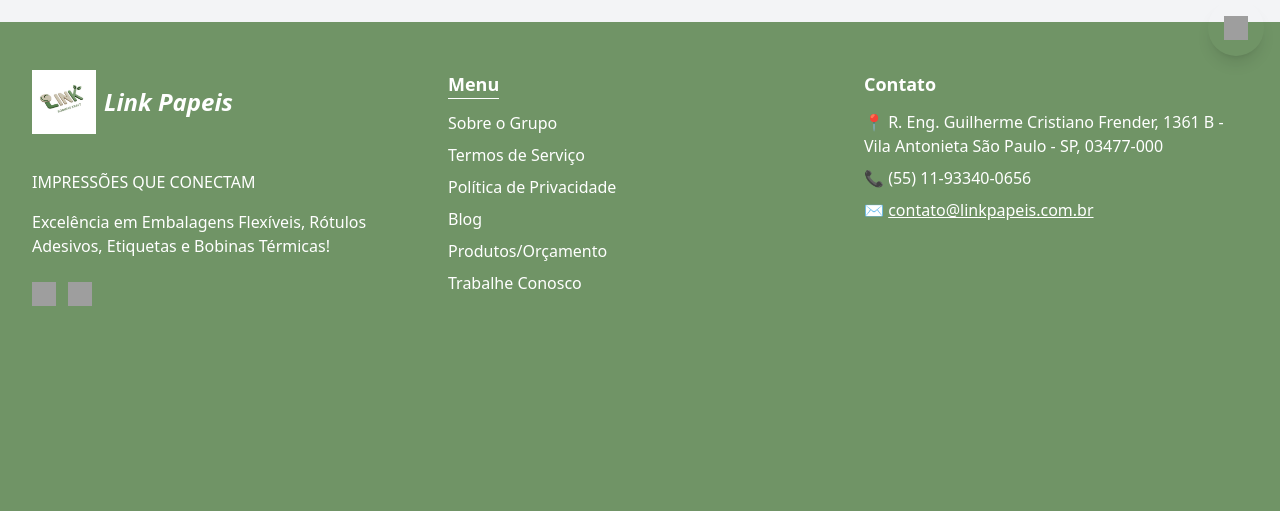
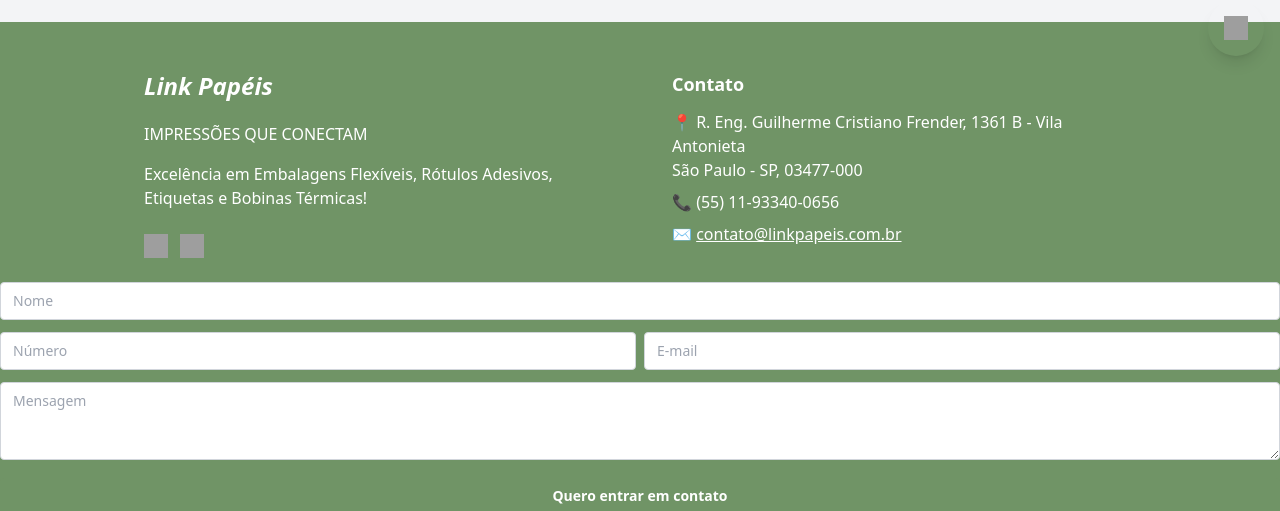
Before and after one commit to Vito-sudo/site.ricapel, a plain HTML site: page contato.html in a window 1280 px wide. Shown: the part 728-1239 px from the top of the page. Before the commit the page ends 1058 px from the top, so only its background shows below. Drawn offline with nearby package versions, Linux system fonts and the light colour scheme; grey boxes are pictures that could not be loaded.

Commit message:
commit final

```diff
--- a/contato.html
+++ b/contato.html
@@ -13,7 +13,7 @@
         <div class="max-w-7xl mx-auto flex flex-wrap items-center justify-between px-4 md:px-8 py-4">
             <a href="index.html" class="text-2xl font-extrabold flex items-center">
                 <img src="./imgs/Imagem do WhatsApp de 2025-05-13 à(s) 10.35.49_5818deaf.jpg" alt="Logo da empresa" class="h-16 w-auto mr-2">
-                <span class="italic">Link Papeis</span>
+                <span class="italic">Link Papéis</span>
             </a>
             <div class="flex items-center justify-between">
 
@@ -81,57 +81,61 @@
 
   <!-- Footer -->
   <footer class="bg-[#709466] text-white pt-12 pb-6">
-    <div class="max-w-7xl mx-auto px-4 md:px-8 grid grid-cols-1 md:grid-cols-3 gap-8">
-      <div class="text-center md:text-left">
-         <a href="index.html" class="text-2xl font-extrabold flex items-center pb-8">
-            <img src="./imgs/Imagem do WhatsApp de 2025-05-13 à(s) 10.35.49_5818deaf.jpg" alt="Logo da empresa" class="h-16 w-auto mr-2">
-            <span class="italic">Link Papeis</span>
+        <div class="max-w-5xl mx-auto px-4 flex flex-col md:flex-row justify-center items-start gap-16 text-center md:text-left">
+
+            <!-- Coluna 1: Link Papeis -->
+            <div class="flex-1">
+            <a href="index.html" class="text-2xl font-extrabold flex justify-center md:justify-start items-center pb-4">
+                <!-- <img src="./imgs/logo.jpg" alt="Logo da empresa" class="h-16 w-auto mr-2"> -->
+                <span class="italic">Link Papéis</span>
             </a>
             <p class="text-base mt-1">IMPRESSÕES QUE CONECTAM</p>
-        <p class="mt-4 text-sm md:text-base">Excelência em Embalagens Flexíveis, Rótulos Adesivos, Etiquetas e Bobinas Térmicas!</p>
+            <p class="mt-4 text-sm md:text-base">
+                Excelência em Embalagens Flexíveis, Rótulos Adesivos, Etiquetas e Bobinas Térmicas!
+            </p>
             <div class="flex justify-center md:justify-start space-x-3 mt-6">
                 <a href="#"><img src="https://cdn-icons-png.flaticon.com/512/733/733547.png" alt="Facebook" class="w-6 h-6"></a>
                 <a href="#"><img src="https://cdn-icons-png.flaticon.com/512/733/733558.png" alt="Instagram" class="w-6 h-6"></a>
             </div>
             </div>
-      <div>
-        <h3 class="font-bold text-lg mb-3 border-b border-white w-max">Menu</h3>
-        <ul class="space-y-2 text-sm md:text-base">
-          <li><a href="#">Sobre o Grupo</a></li>
-          <li><a href="#">Termos de Serviço</a></li>
-          <li><a href="#">Política de Privacidade</a></li>
-          <li><a href="#">Blog</a></li>
-          <li><a href="#">Produtos/Orçamento</a></li>
-          <li><a href="#">Trabalhe Conosco</a></li>
-        </ul>
-      </div>
-      <div>
+
+            <!-- Coluna 2: Contato -->
+            <div class="flex-1">
             <h3 class="font-bold text-lg mb-3">Contato</h3>
-        <p class="text-sm md:text-base mb-2">📍 R. Eng. Guilherme Cristiano Frender, 1361 B - Vila Antonieta  São Paulo - SP, 03477-000</p>
             <p class="text-sm md:text-base mb-2">
-         <a href="tel:+5511933400656" class="hover:text-blue-500">📞 (55) 11-93340-0656</a>
+                📍 R. Eng. Guilherme Cristiano Frender, 1361 B - Vila Antonieta<br />
+                São Paulo - SP, 03477-000
+            </p>
+            <p class="text-sm md:text-base mb-2">
+                <a href="tel:+5511933400656" class="hover:text-blue-300">📞 (55) 11-93340-0656</a>
             </p>
             <p class="text-sm md:text-base">
-         ✉ <a href="mailto:contato@linkpapeis.com.br" class="underline hover:text-blue-500">contato@linkpapeis.com.br</a>
+                ✉ <a href="mailto:contato@linkpapeis.com.br" class="underline hover:text-blue-300">contato@linkpapeis.com.br</a>
             </p>
             </div>
         </div>
 
-
         <!-- Botão WhatsApp -->
-    <a href="https://wa.me/5511933400656" target="_blank" class="fixed bottom-4 right-4  text-white p-4 rounded-full shadow-lg hover:scale-110 transition transform">
+        <a href="https://wa.me/5511933400656" target="_blank" class="fixed bottom-4 right-4 text-white p-4 rounded-full shadow-lg hover:scale-110 transition transform">
             <img src="https://cdn-icons-png.flaticon.com/512/733/733585.png" alt="WhatsApp" class="w-6 h-6">
         </a>
     </footer>
 
-  <!-- Script de validação -->
-  <script>
-    document.getElementById("contactForm").addEventListener("submit", function(e) {
-      e.preventDefault();
-      alert("Mensagem enviada com sucesso!");
-      this.reset();
-    });
-  </script>
+    <form action="https://formsubmit.co/contato@linkpapeis.com.br" method="POST" class="space-y-3">
+      <input type="text" name="name" placeholder="Nome" class="w-full px-3 py-2 rounded text-black border border-gray-300 text-sm" required />
+
+      <div class="flex flex-col sm:flex-row gap-2">
+          <input type="text" name="phone" placeholder="Número" class="w-full sm:w-1/2 px-3 py-2 rounded text-black border border-gray-300 text-sm" required />
+          <input type="email" name="email" placeholder="E-mail" class="w-full sm:w-1/2 px-3 py-2 rounded text-black border border-gray-300 text-sm" required />
+      </div>
+
+      <textarea name="message" placeholder="Mensagem" rows="3" class="w-full px-3 py-2 rounded text-black border border-gray-300 text-sm" required></textarea>
+
+      <button type="submit" class="bg-[#709466] w-full py-2 font-bold text-white rounded hover:brightness-90 transition text-sm">
+          Quero entrar em contato
+      </button>
+    </form>
+
 
 </body>
 </html>
```
Also changed, not shown: blog.html (+22 -25 lines), index.html (+24 -38 lines), produtos.html (+21 -23 lines). Lines whose indentation alone changed are shown as unchanged.
